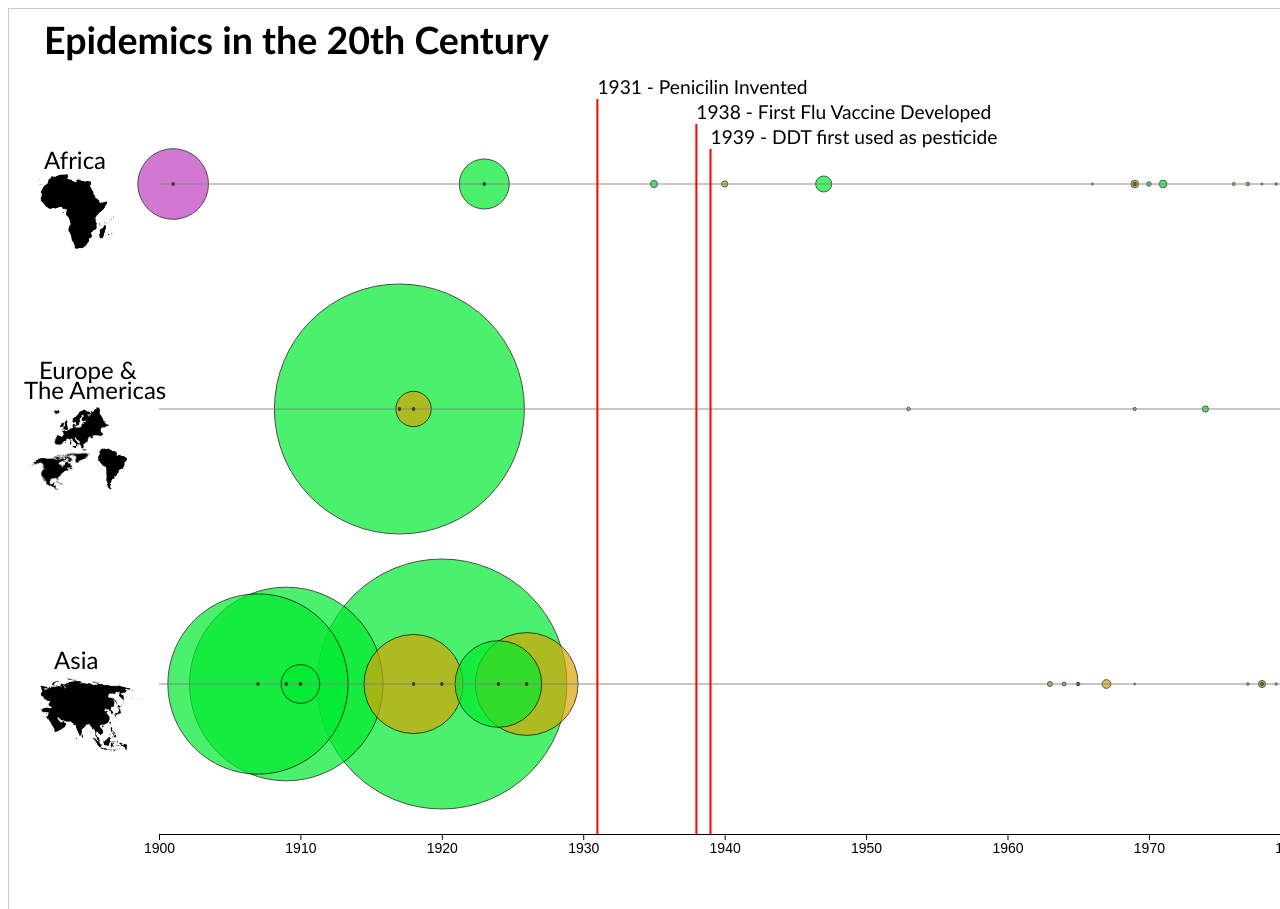
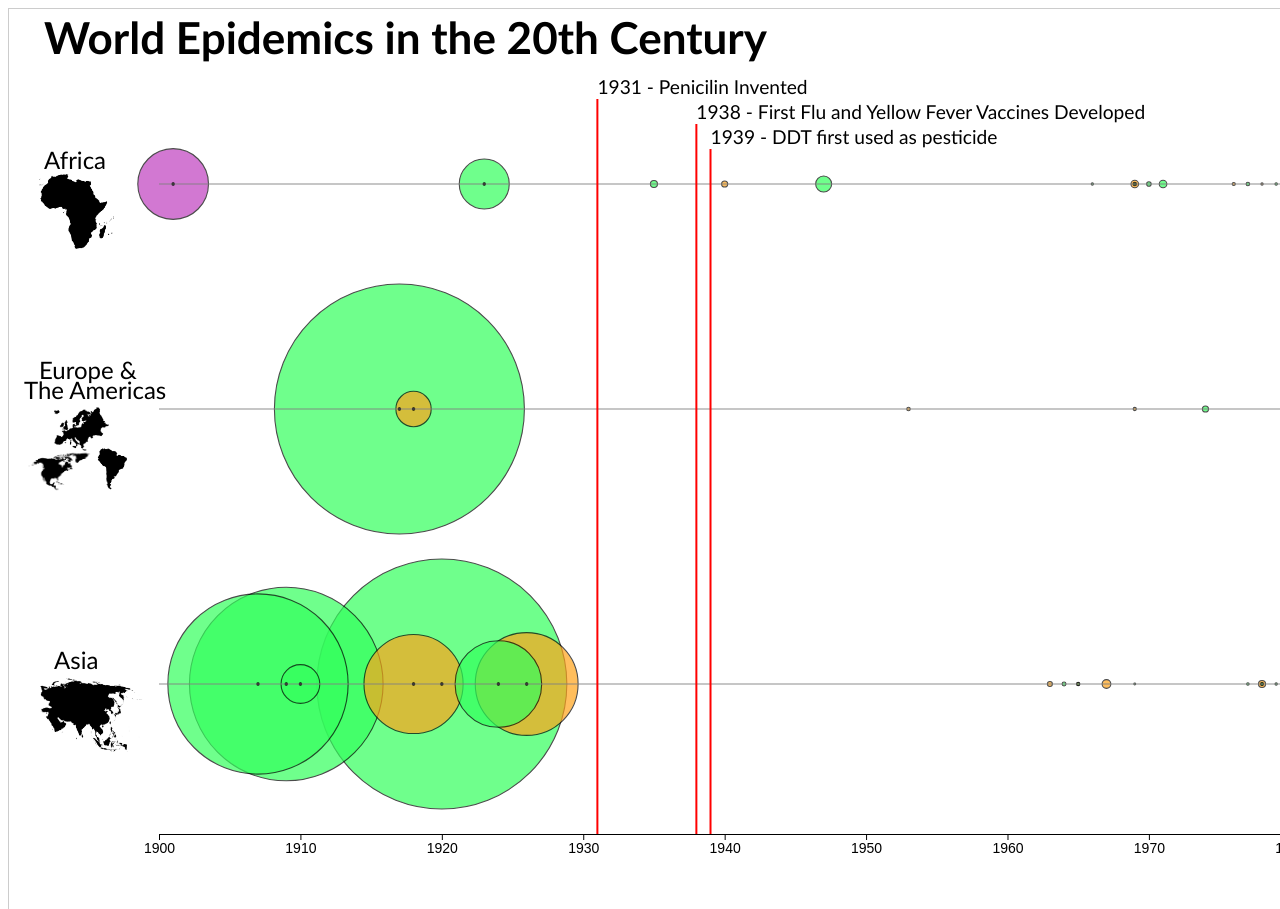
Before and after one commit to liamDelaney/liamDelaney.github.io, a plain HTML site: page index.html in a window 1280 px wide. Shown: the top 909 px of the page. Drawn offline with nearby package versions, Linux system fonts and the light colour scheme.

Commit message:
Update
Update

```diff
--- a/index.html
+++ b/index.html
@@ -1,6 +1,6 @@
 <html>
 <head>
-<title>Epidemics in the 20th Century</title>
+<title>World Epidemics in the 20th Century</title>
 <script src="https://d3js.org/d3.v4.min.js"></script>
 <script src="//cdnjs.cloudflare.com/ajax/libs/highlight.js/9.9.0/highlight.min.js"></script>
 <style>
@@ -29,8 +29,8 @@ var svg = d3.select("svg");
     .attr("x", 35)
     .attr("y", 45)
     .style("font-weight", "bold")
-    .style("font-size", "2.35em")
-    .text("Epidemics in the 20th Century")
+    .style("font-size", "2.75em")
+    .text("World Epidemics in the 20th Century")
 
     //africa info
     svg.append("text")
@@ -135,13 +135,14 @@ d3.tsv("epidemic.tsv", parseLine, function (error, data) {
         })
 		.attr("r", function(d) {return circleScale(Math.sqrt(d.Killed/Math.PI))})
         .attr("stroke", "black")
+        .attr("stroke-width", "1.1px")
 		.style("opacity", 0.7)
         .style("fill", function(d){
             if(d.Subtype == "Bacterial Infectious Diseases"){
-                return '#00EB2E';
+                return '#33ff5c';
             }
             else if(d.Subtype == "Viral Infectious Diseases"){
-                return '#D8A404';
+                return '#ffa31a';
             }
             else{
                 return '#bf40bf';
@@ -241,7 +242,7 @@ d3.tsv("epidemic.tsv", parseLine, function (error, data) {
     .attr("x", xScale(1938))
     .attr("y", 110)
     .style("font-size", "1.2em")
-    .text("1938 - First Flu Vaccine Developed");
+    .text("1938 - First Flu and Yellow Fever Vaccines Developed");
 
     //DDT line
     svg.append("line")
@@ -258,6 +259,7 @@ d3.tsv("epidemic.tsv", parseLine, function (error, data) {
     .style("font-size", "1.2em")
     .text("1939 - DDT first used as pesticide");
 
+
     //DeathScale info
     svg.append("text")
     .attr("x", 1645)
@@ -272,6 +274,7 @@ d3.tsv("epidemic.tsv", parseLine, function (error, data) {
     .attr("r", circleScale(Math.sqrt(1000/Math.PI)))
     .style("opacity", 0.6)
     .attr("stroke", "black")
+    .attr("stroke-width", "1.1px")
     .style("fill", "gray");
 
     svg.append("text")
@@ -285,6 +288,7 @@ d3.tsv("epidemic.tsv", parseLine, function (error, data) {
     .style("opacity", 0.6)
     .attr("stroke", "black")
     .attr("r", circleScale(Math.sqrt(10000/Math.PI)))
+    .attr("stroke-width", "1.1px")
     .style("fill", "gray");
 
     svg.append("text")
@@ -298,6 +302,7 @@ d3.tsv("epidemic.tsv", parseLine, function (error, data) {
     .style("opacity", 0.6)
     .attr("stroke", "black")
     .attr("r", circleScale(Math.sqrt(100000/Math.PI)))
+    .attr("stroke-width", "1.1px")
     .style("fill", "gray");
 
     svg.append("text")
@@ -311,6 +316,7 @@ d3.tsv("epidemic.tsv", parseLine, function (error, data) {
     .attr("r", circleScale(Math.sqrt(500000/Math.PI)))
     .style("opacity", 0.6)
     .attr("stroke", "black")
+    .attr("stroke-width", "1.1px")
     .style("fill", "gray");
 
     svg.append("text")
@@ -350,7 +356,7 @@ d3.tsv("epidemic.tsv", parseLine, function (error, data) {
     .style("opacity", 0.6)
     .style("height", "25px")
     .style("width", "25px")
-    .style("fill", "#D8A404");
+    .style("fill", "#ffa31a");
 
     svg.append("text")
     .attr("x", 1645)
```
